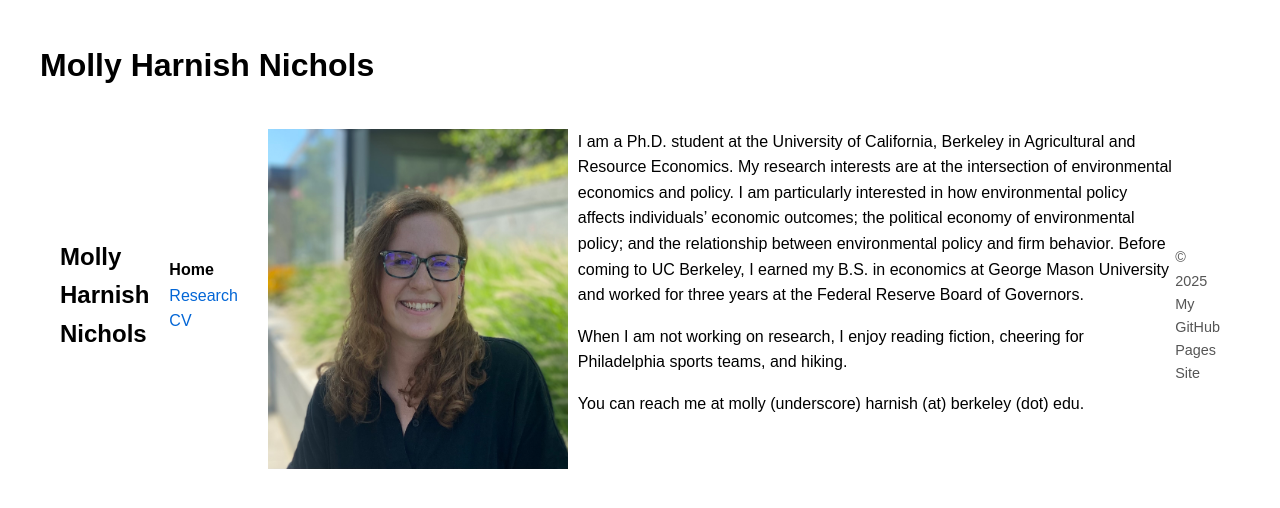
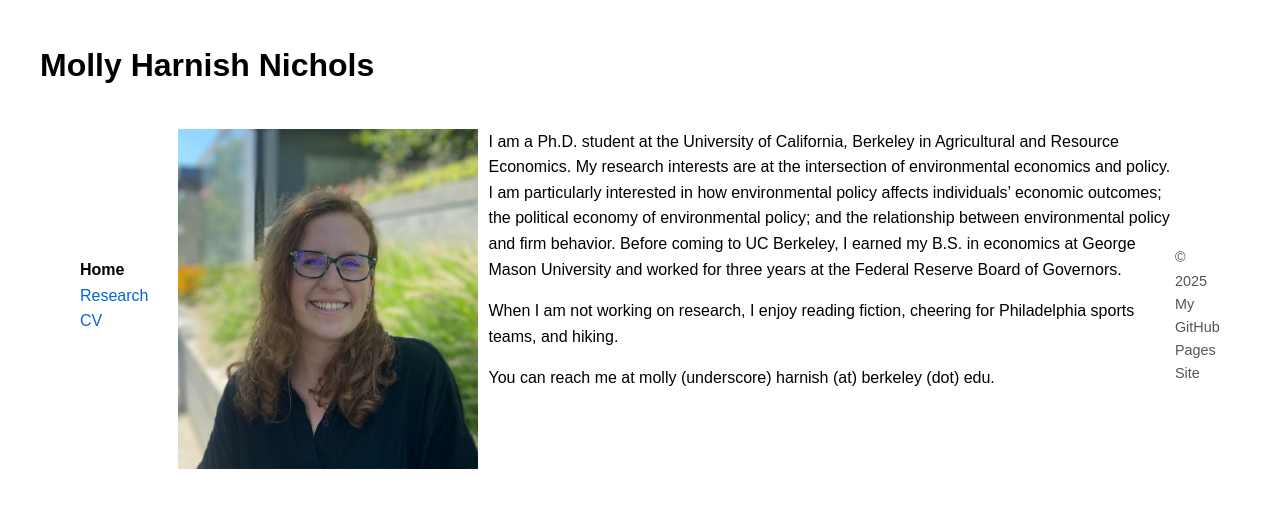
Before and after one commit to mhnichols16/mhnichols16.github.io, a Jekyll site: the page built from README.md, in a window 1280 px wide. Shown: the top 508 px of the page. Built offline with Jekyll 4.4.1, drawn with Linux system fonts in a browser that asks for light colours.

Commit message:
fix header

```diff
--- a/_layouts/default.html
+++ b/_layouts/default.html
@@ -18,7 +18,6 @@
   </header>
   <!-- Navigation Menu -->
   <nav style="display: flex; justify-content: flex-end; align-items: center; margin: 20px;">
-  <h1 style="margin: 0;">{{ site.title }}</h1>
   <nav style="margin-left: 20px;">
     <a href="{{ "/" | relative_url }}" class="{% if page.url == '/' %}current{% endif %}">Home</a>
     <a href="{{ "/research.html" | relative_url }}">Research</a>
```
